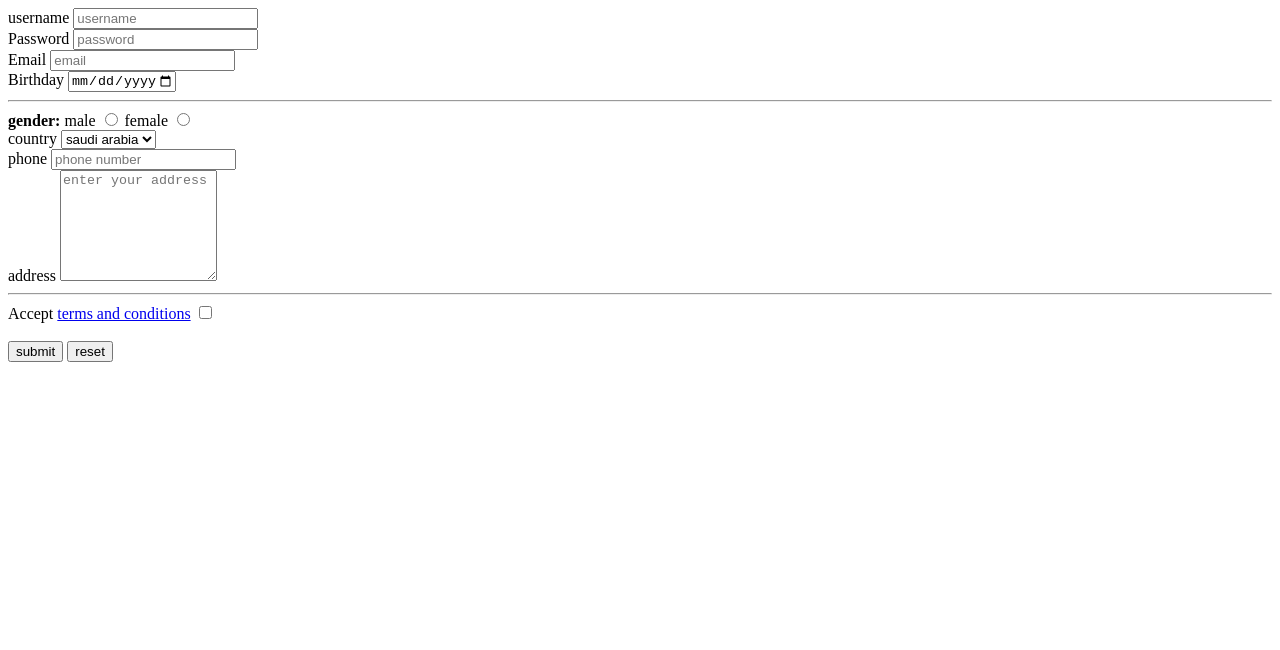
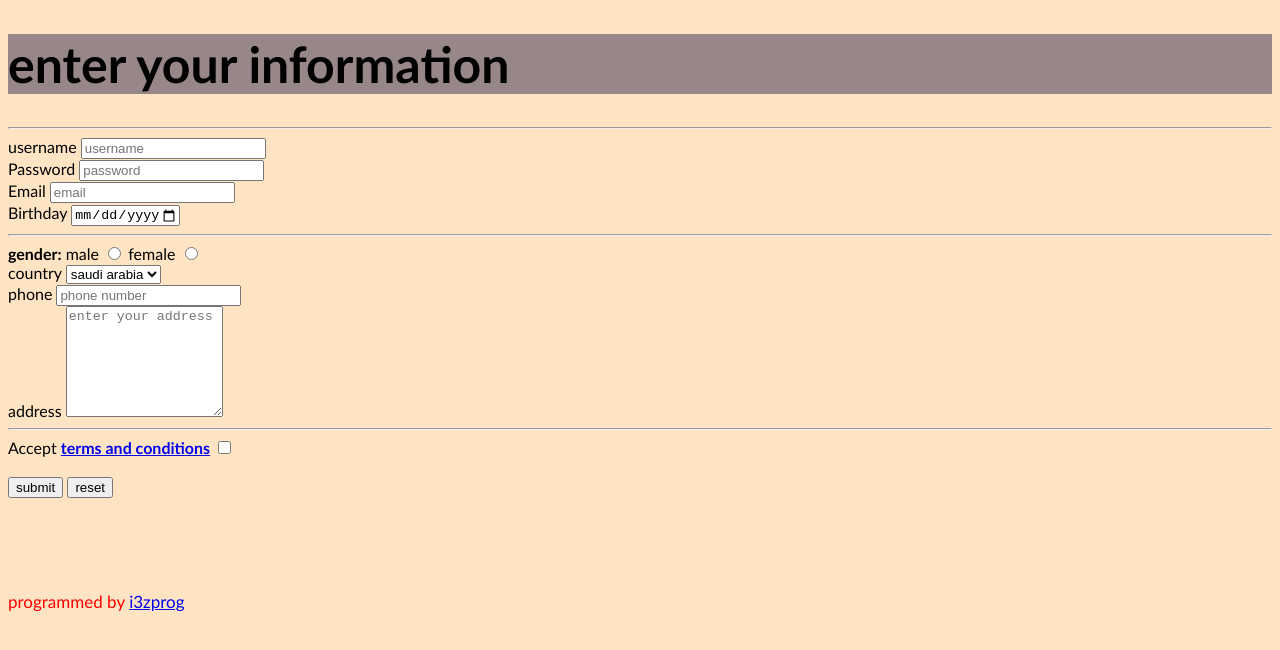
Before and after one commit to i3zprog/testing-web, a plain HTML site: page signpage/index.html in a window 1280 px wide. Drawn offline with Linux system fonts and the light colour scheme.

Commit message:
signpage v2

```diff
--- a/signpage/index.html
+++ b/signpage/index.html
@@ -1,12 +1,14 @@
 <!DOCTYPE html>
 <html lang="en">
 <head>
-    <meta charset="UTF-8">
-    <meta name="viewport" content="width=device-width, initial-scale=1.0">
+
     <title>signpage</title>
+
+        <link rel="stylesheet" href="styles.css">
 </head>
 <body>
-
+    <h1>enter your information</h1>
+    <hr>
     <form action="sign.php" method="get">
         <label for="username">username</label>
         <input type="text" name="username" id="username" placeholder="username" required pattern="[a-zA-Z]{3,10}" maxlength="10">
@@ -41,13 +43,16 @@
         <label for="address">address</label>
         <textarea name="address" id="address" cols="17" rows="7"  required placeholder="enter your address" maxlength="30"></textarea>
         <br><hr>
-        <label for="agree">Accept  <a href="https://github.com/i3zprog">terms and conditions</a></label>
+        <label for="agree">Accept  <strong>  <a href="https://github.com/i3zprog">terms and conditions</a></strong></label>
         <input type="checkbox" name="agree" id="agree" required><br><br>
         <input type="submit" value="submit">
         <input type="reset" value="reset">
 
     </form>
 
-
+    <footer>
+        <br><br><br><br>
+       <p>programmed by <a href="https://github.com/i3zprog">i3zprog</a></p>
+    </footer>
 </body>
 </html>
--- /dev/null
+++ b/signpage/styles.css
@@ -0,0 +1,14 @@
+body{
+    background-color: bisque;
+    font-family: 'Gill Sans', 'Gill Sans MT', Calibri, 'Trebuchet MS', sans-serif;
+}
+
+p{
+    color: rgb(255, 0, 0);
+    font-size: 17px;
+}
+
+h1{
+    background-color: rgba(67, 61, 88, 0.548);
+    font-size: 50px;
+}
```
